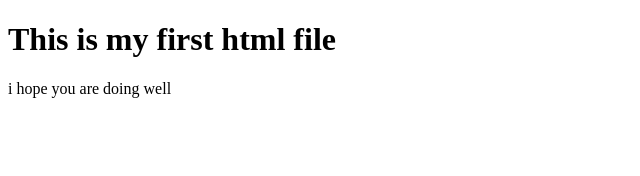
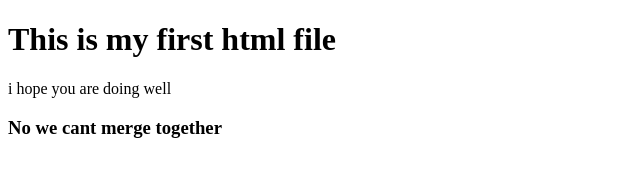
Before and after one commit to Muhammadfayisdev/datewithgit, a plain HTML site: page index.html in a window 1280 px wide. Shown: the whole page, without its empty margins (0-640 px from the left). Drawn offline with Linux system fonts and the light colour scheme.

Commit message:
negative ans added

```diff
--- a/index.html
+++ b/index.html
@@ -8,5 +8,6 @@
 <body>
     <h1>This is  my first html file</h1>
     <p>i hope you are doing well</p>
+    <h3>No we cant merge together</h3>
 </body>
 </html>
```
